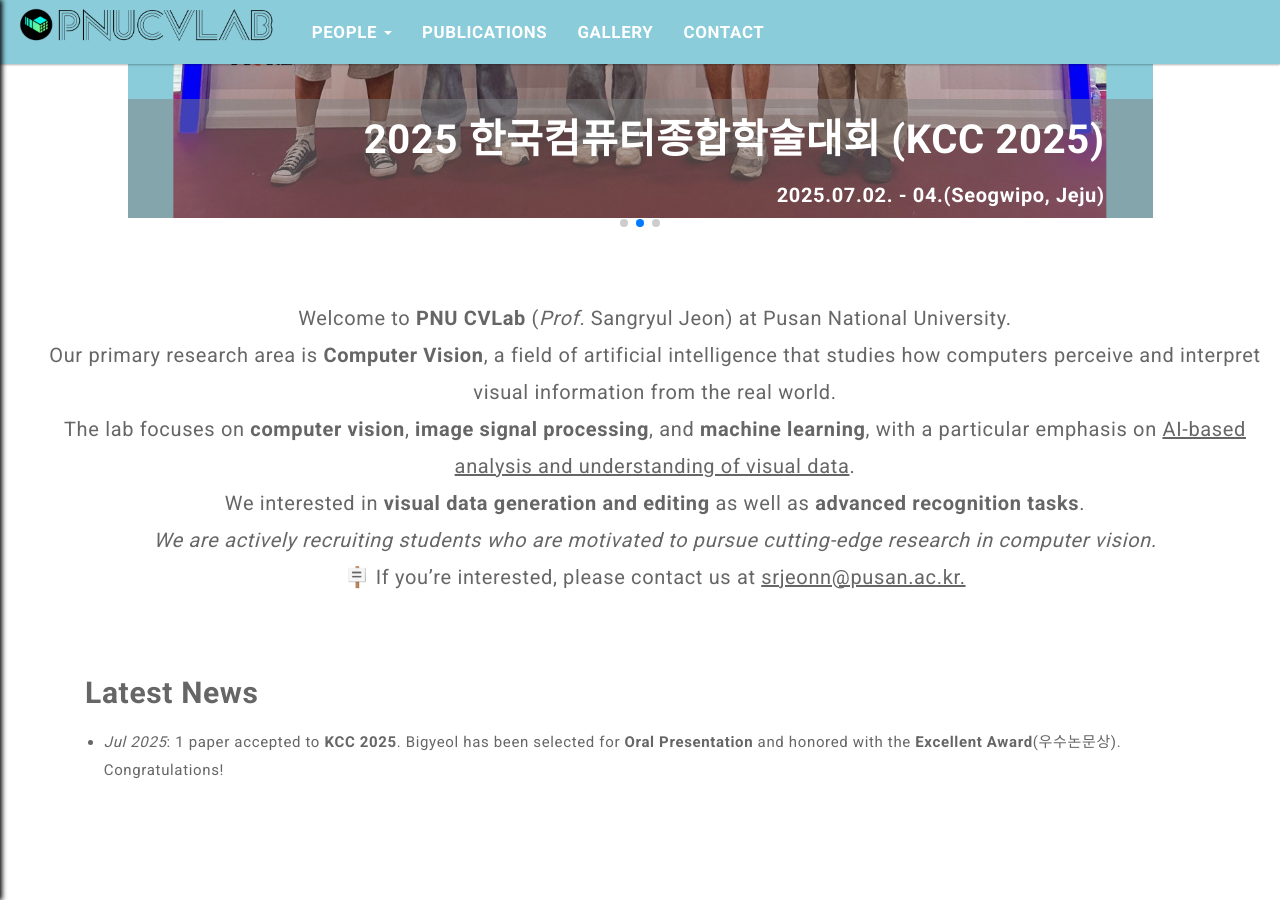
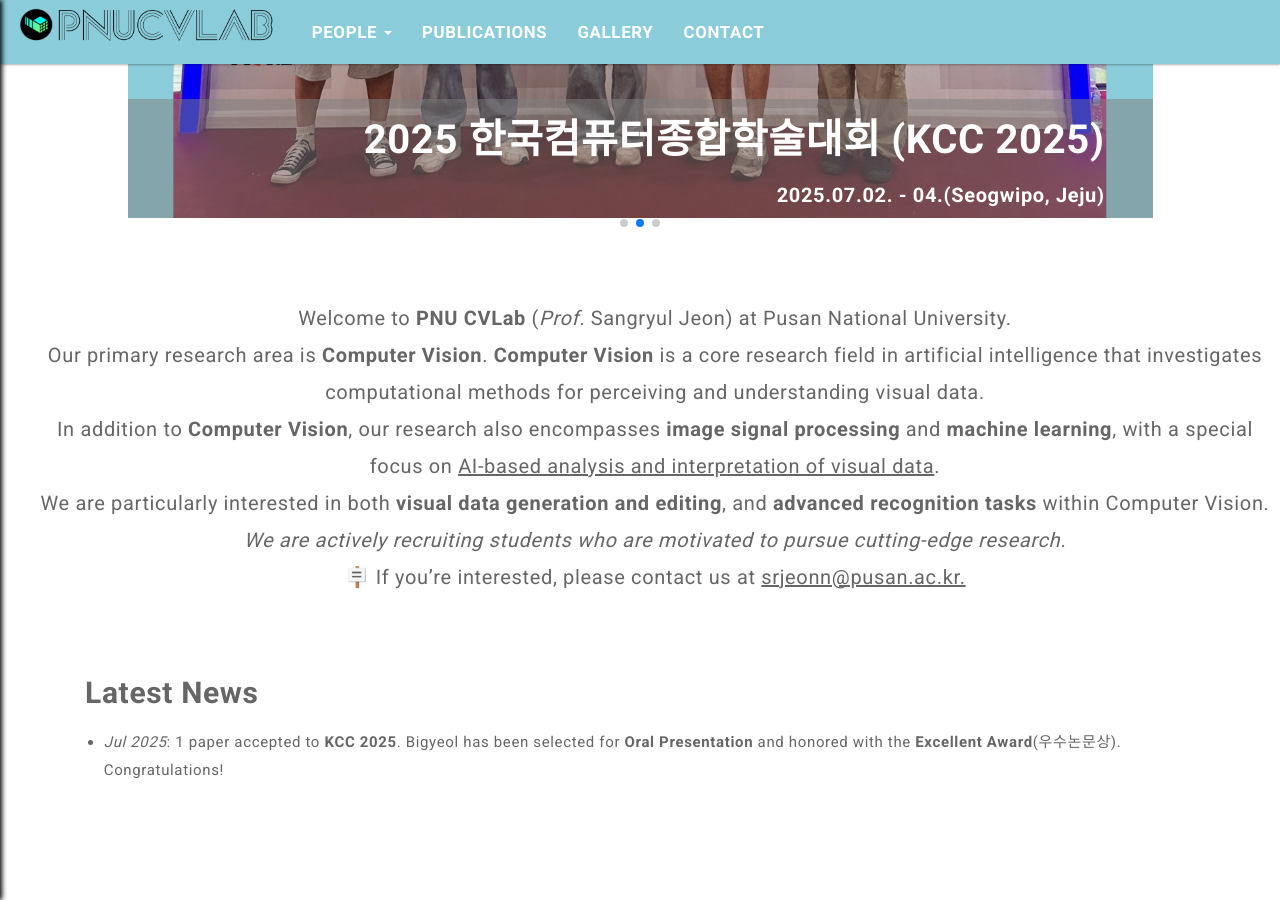
Before and after one commit to pnucvlab/pnucvlab.github.io, a Jekyll site: the page built from index.html, in a window 1280 px wide and 900 px high, scrolled down 586 px. Built offline with Jekyll 4.4.1, drawn with Linux system fonts in a browser that asks for light colours; the list of posts is cut into pages by our own code.

Commit message:
Edit Home

```diff
--- a/index.html
+++ b/index.html
@@ -64,11 +64,12 @@ permalink: /
 <div class="container">
   <div class="home-intro">
     Welcome to <strong>PNU CVLab</strong> (<i>Prof.</i> Sangryul Jeon) at Pusan National University.<br>
-    Our primary research area is <b>Computer Vision</b>, a field of artificial intelligence that studies how computers perceive and interpret visual information from the real world.<br>
-    The lab focuses on <strong>computer vision</strong>, <strong>image signal processing</strong>, and <strong>machine learning</strong>,
-    with a particular emphasis on <u>AI-based analysis and understanding of visual data</u>.<br>
-    We interested in <strong>visual data generation and editing</strong> as well as <strong>advanced recognition tasks</strong>.<br>
-    <i>We are actively recruiting students who are motivated to pursue cutting-edge research in computer vision.</i><br>
+    Our primary research area is <b>Computer Vision</b>. <b>Computer Vision</b> is a core research field in artificial intelligence
+    that investigates computational methods for perceiving and understanding visual data.<br>
+    In addition to <strong>Computer Vision</strong>, our research also encompasses <strong>image signal processing</strong> and
+    <strong>machine learning</strong>, with a special focus on <u>AI-based analysis and interpretation of visual data</u>.<br>
+    We are particularly interested in both <strong>visual data generation and editing</strong>, and <strong>advanced recognition tasks</strong> within Computer Vision.
+    <i>We are actively recruiting students who are motivated to pursue cutting-edge research.</i><br>
     🪧 If you’re interested, please contact us at <u>srjeonn@pusan.ac.kr.</u>
   </div>
 
--- a/pages/contact.html
+++ b/pages/contact.html
@@ -22,6 +22,11 @@ permalink: /contact/
   <li>2, Pusan University-ro 63beon-gil, Geumjeong-gu, Busan, South Korea</li>
 </ul>
 
+<p style="font-size:30px; margin:20px 0 10px;"><strong>Mail ✉️</strong></p>
+<ul style="font-size:18px; line-height:1.4; padding-left:1em;">
+  <li>srjeonn@pusan.ac.kr</li>
+</ul>
+
 <p style="font-size:30px; margin:20px 0 10px;"><strong>Phone 📞</strong></p>
 <ul style="font-size:18px; line-height:1.4; padding-left:1em;">
   <li>051-510-3463</li>
```
